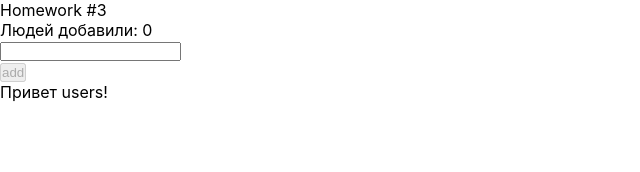
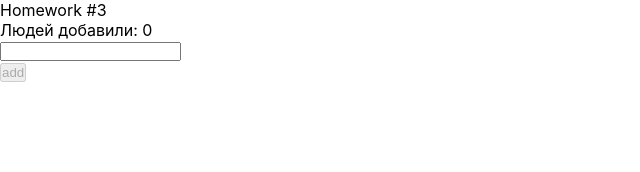
Before and after one commit to VovaKuzmenko/S3_homework, a React (Create React App) app in the folder hws2-master/: page /#/pre-junior in a window 1280 px wide. Shown: the top 172 px of the page, without its empty margins (0-640 px from the left). Built offline with nearby package versions, Linux system fonts and the light colour scheme.

Commit message:
HW3 - end

```diff
--- a/hws2-master/src/s2-homeworks/hw03/Greeting.tsx
+++ b/hws2-master/src/s2-homeworks/hw03/Greeting.tsx
@@ -1,15 +1,15 @@
-import React, {ChangeEvent, KeyboardEvent} from 'react'
+import React, { ChangeEvent, KeyboardEvent } from 'react'
 import s from './Greeting.module.css'
 
 type GreetingPropsType = {
-    name: any // need to fix any
-    setNameCallback: any // need to fix any
-    addUser: any // need to fix any
-    onBlur: any // need to fix any
-    onEnter: any // need to fix any
-    error: any // need to fix any
-    totalUsers: any // need to fix any
-    lastUserName?: any // need to fix any
+  name: string // need to fix any
+  setNameCallback: (e: ChangeEvent<HTMLInputElement>) => void // need to fix any
+  addUser: () => void // need to fix any
+  onBlur: () => void // need to fix any
+  onEnter: (e: KeyboardEvent<HTMLInputElement>) => void // need to fix any
+  error: string // need to fix any
+  totalUsers: number // need to fix any
+  lastUserName?: string // need to fix any
 }
 
 // презентационная компонента (для верстальщика)
--- a/hws2-master/src/s2-homeworks/hw03/GreetingContainer.tsx
+++ b/hws2-master/src/s2-homeworks/hw03/GreetingContainer.tsx
@@ -9,16 +9,26 @@ type GreetingContainerPropsType = {
   addUserCallback: (name: string) => void
 }
 
-export const pureAddUser = (name: any, setError: any, setName: any, addUserCallback: any) => {
+export const pureAddUser = (name: string, setError: (s: string) => void, setName: (s: string) => void, addUserCallback: (name: string) => void) => {
   // если имя пустое - показать ошибку, иначе - добавить юзера и очистить инпут
-  // console.log(name)
-  addUserCallback(name)
+  if (name !== '') {
+    addUserCallback(name)
+    setName('')
+  } else {
+    setError('Name is required')
+  }
 }
 
-export const pureOnBlur = (name: any, setError: any) => { // если имя пустое - показать ошибку
+export const pureOnBlur = (name: string, setError: (s: string) => void) => { // если имя пустое - показать ошибку
+  if (name == '') {
+    setError('Name is required')
+  }
 }
 
-export const pureOnEnter = (e: any, addUser: any) => { // если нажата кнопка Enter - добавить
+export const pureOnEnter = (e: KeyboardEvent<HTMLInputElement>, addUser: () => void) => { // если нажата кнопка Enter - добавить
+  if (e.key === 'Enter') {
+    addUser()
+  }
 }
 
 // более простой и понятный для новичков
@@ -31,11 +41,12 @@ const GreetingContainer: React.FC<GreetingContainerPropsType> = ({
 }) => {
   // деструктуризация пропсов
   const [name, setName] = useState<string>('') // need to fix any
-  const [error, setError] = useState<any>('') // need to fix any
+  const [error, setError] = useState<string>('') // need to fix any
 
   // const setNameCallback = (e: any) => { // need to fix any
   //   setName('some name') // need to fix
-  const setNameCallback = (e: any) => {
+  const setNameCallback = (e: ChangeEvent<HTMLInputElement>) => {
+    // setName(e.currentTarget.value)
     setName(e.currentTarget.value)
     // console.log(name)
     error && setError('')
@@ -48,13 +59,14 @@ const GreetingContainer: React.FC<GreetingContainerPropsType> = ({
     pureOnBlur(name, setError)
   }
 
-  const onEnter = (e: any) => {
+  const onEnter = (e: KeyboardEvent<HTMLInputElement>) => {
     pureOnEnter(e, addUser)
   }
 
-  const totalUsers = 0 // need to fix
+  // const totalUsers = 0 // need to fix
+  const totalUsers = users.length
   // const lastUserName = 'some name' // need to fix
-  const lastUserName = "users"
+  const lastUserName = (users[0] == undefined ? '' : users[0].name)
 
   return (
     <Greeting
--- a/hws2-master/src/s2-homeworks/hw03/HW3.tsx
+++ b/hws2-master/src/s2-homeworks/hw03/HW3.tsx
@@ -20,24 +20,23 @@ import GreetingContainer from './GreetingContainer'
 // types
 export type UserType = {
   // _id: any // need to fix any
-  _id: number
+  _id: string
   // name: any // need to fix any
   name: string
 }
 
 // export const pureAddUserCallback = (name: any, setUsers: any, users: any) => { // need to fix any
-export const pureAddUserCallback = (name: string, setUsers: Function, users: UserType[]) => {
-
-
+export const pureAddUserCallback = (name: string, setUsers: (s: UserType[]) => void, users: UserType[]) => {
   // const user = { // need to fix
   const user = {
-    id: v1(), name: name
+    _id: v1(), name: name
   }
-
-  console.log([...users, user])
-  setUsers([...users, user])
+  const rezultArr = [user, ...users]
+  setUsers(rezultArr)
+  // console.log(rezultArr)
   // "userId-", user.id,
   // debugger
+
 }
 
 const HW3 = () => {
@@ -47,7 +46,9 @@ const HW3 = () => {
   // const addUserCallback = (name: any) => { // need to fix any
   const addUserCallback = (name: string) => {
     pureAddUserCallback(name, setUsers, users)
-    console.log(users)
+    // console.log(users)
+    // const NewUsers = users.map(el => console.log(el))
+
   }
 
   return (
```
Lines whose indentation alone changed are shown as unchanged.
